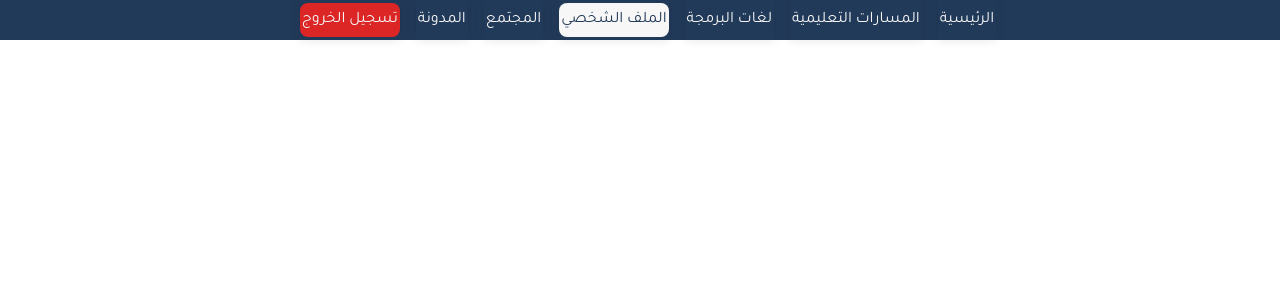
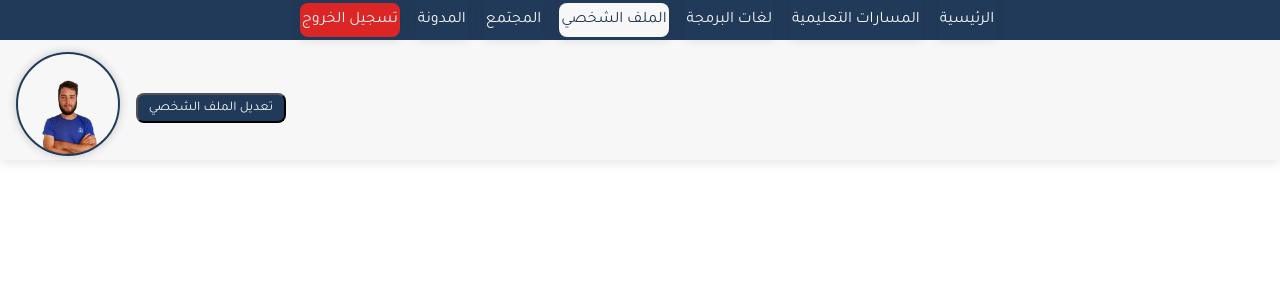
Before and after one commit to ElBaron23/Arab_developers_generation, a PHP site: page /profile.php in a window 1280 px wide. Shown: the top 300 px of the page. Run offline with PHP 8.4, Linux system fonts and the light colour scheme; a user stored in the database is signed in.

Commit message:
edit profile page

```diff
--- a/profile.php
+++ b/profile.php
@@ -1,19 +1,34 @@
+
+<!DOCTYPE html>
+<html lang="en">
+<head>
+    <meta charset="UTF-8">
+    <link rel="stylesheet" href="style/css/profile.css">
+    <meta name="viewport" content="width=device-width, initial-scale=1.0">
+    <title>الملف الشخصي</title>
+</head>
+<body dir="rtl">
 <?php
     session_start();
     include 'inc/if_not_regi.php';
     include 'inc/navbar.php';
+
+    $firstname = $_SESSION['data']->firstname;
+    $lastname  = $_SESSION['data']->lastname;
+    $email = $_SESSION['data']->email;
 ?>
-<!DOCTYPE html>
-<html lang="en">
-<head>
-    <meta charset="UTF-8">
-    <link rel="stylesheet" href="style/css/home.css">
-    <meta name="viewport" content="width=device-width, initial-scale=1.0">
-    <title>الملف الشخصي</title>
-</head>
-<body dir="rtl">
 <div class="container">
+    <div class="user_profile">
 
+        <div class="name">
+        <h1><?php echo  $firstname ." ". $lastname ?></h1>
+        <h4><?php  echo $email ?></h4>
+        <button type="submit" id="edit_profile">تعديل الملف الشخصي</button>
+        </div>
+        <div id="photo_profile">
+        </div>
+
+    </div>
 </div>
 
 </body>
--- a/style/css/home.css
+++ b/style/css/home.css
@@ -22,7 +22,7 @@
     justify-content: center; }
     #navbar #nav ul {
       list-style: none;
-      width: 90%;
+      width: 95%;
       height: 40px;
       display: flex;
       align-items: center;
@@ -43,6 +43,7 @@
           height: 30px;
           display: flex;
           align-items: center;
+          width: auto;
           justify-content: center;
           text-align: center;
           transition: all .3s ease;
--- a/style/css/profile.css
+++ b/style/css/profile.css
@@ -22,7 +22,7 @@
     justify-content: center; }
     #navbar #nav ul {
       list-style: none;
-      width: 90%;
+      width: 95%;
       height: 40px;
       display: flex;
       align-items: center;
@@ -43,6 +43,7 @@
           height: 30px;
           display: flex;
           align-items: center;
+          width: auto;
           justify-content: center;
           text-align: center;
           transition: all .3s ease;
@@ -154,8 +155,49 @@ h2 {
 .toggle :nth-child(2) {
   display: none !important; }
 
-#container {
+.container {
   width: 100%;
   height: auto; }
+  .container .user_profile {
+    box-shadow: 0 3px 10px rgba(0, 0, 0, 0.1);
+    align-items: center;
+    justify-content: end;
+    display: flex;
+    width: 100%;
+    height: 120px;
+    background: #f7f7f7; }
+    .container .user_profile #photo_profile {
+      border: 2px solid #223A59;
+      width: 100px;
+      height: 100px;
+      border-radius: 50%;
+      margin-left: 16px;
+      margin-right: 16px;
+      margin-top: 8px;
+      background-image: url(../../file/image/mypic.png);
+      background-size: cover;
+      box-shadow: 0 0 10px rgba(0, 0, 0, 0.2); }
+    .container .user_profile .name {
+      display: flex;
+      flex-direction: column;
+      text-align: end; }
+      .container .user_profile .name h1 {
+        color: #223A59; }
+      .container .user_profile .name h4 {
+        color: #758BA5; }
+    .container .user_profile button {
+      width: 150px;
+      height: 30px;
+      background: #223A59;
+      border-radius: 2px solid #f7f7f7;
+      border-radius: 8px;
+      color: #f7f7f7;
+      margin-top: 16px;
+      margin-right: 28px;
+      transition: all .3s ease; }
+      .container .user_profile button:hover {
+        border: 2px solid #223A59;
+        background: #f7f7f7;
+        color: #223A59; }
 
 /*# sourceMappingURL=profile.css.map */
--- a/style/sass/_navbar.scss
+++ b/style/sass/_navbar.scss
@@ -14,7 +14,7 @@
         justify-content: center;
         ul{
             list-style: none;
-            width: 90%;
+            width: 95%;
             height: 40px;
             display: flex;
             align-items: center;
@@ -35,6 +35,7 @@
                     height: 30px;
                     display: flex;
                     align-items: center;
+                    width: auto;
                     justify-content: center;
                     text-align: center;
                     transition: all .3s ease;
--- a/style/sass/profile.scss
+++ b/style/sass/profile.scss
@@ -6,7 +6,56 @@
 @import 'var';
 @import 'navbar';
 
-#container{
+.container{
     width: 100%;
     height: auto;
+    .user_profile{
+        box-shadow:  0 3px 10px rgba($color: #000000, $alpha: 0.1);
+        align-items: center;
+        justify-content: end;
+    display: flex;
+    width: 100%;
+    height: 120px;
+    background: $lightColor;
+        #photo_profile{
+            border: 2px solid $mainColor;
+            width: 100px;
+            height: 100px;
+            border-radius: 50%;
+    margin-left: 16px;
+            margin-right: 16px;
+            margin-top: 8px;
+            background-image: url(../../file/image/mypic.png);
+            background-size: cover;
+            box-shadow: 0 0 10px rgba($color: #000000, $alpha: 0.2);
+        }
+        .name{
+            display: flex;
+            flex-direction: column;
+            text-align: end;
+            h1{
+                color: $mainColor;
+            }
+            h4{
+              color: $lightColor3;
+            }
+        }
+
+        button{
+            width: 150px;
+            height: 30px;
+            background: $mainColor;
+            border-radius: 2px solid $lightColor;
+            border-radius: 8px;
+            color: $lightColor;
+            margin-top: 16px;
+            margin-right: 28px;
+            transition: all .3s ease;
+            &:hover{
+                border: 2px solid $mainColor;
+                background: $lightColor;
+                color: $mainColor;
+            }
+        }
+    }
 }
```
Also changed, not shown: file/image/mypic.png (added), 2 other files.
